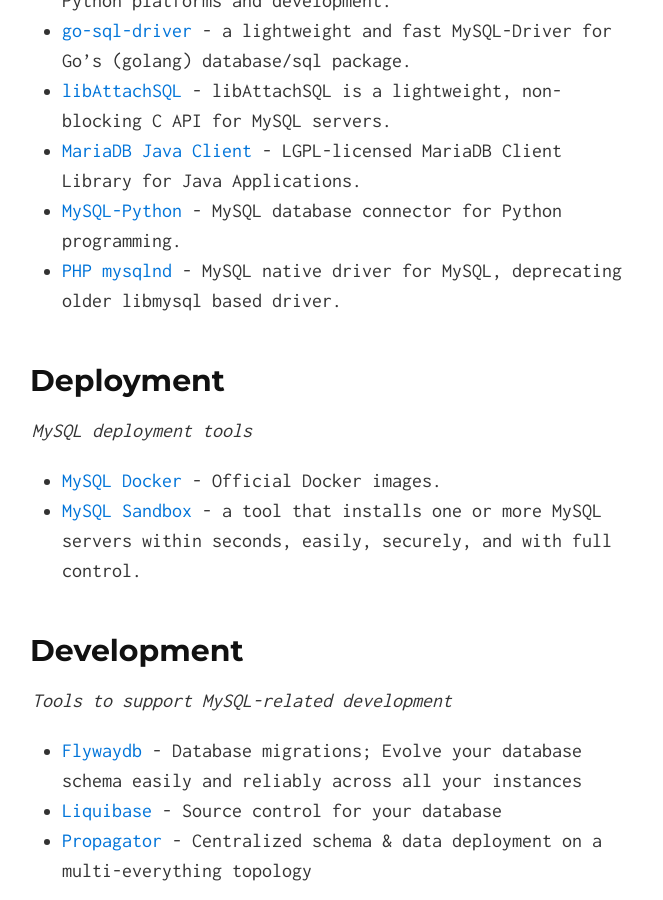
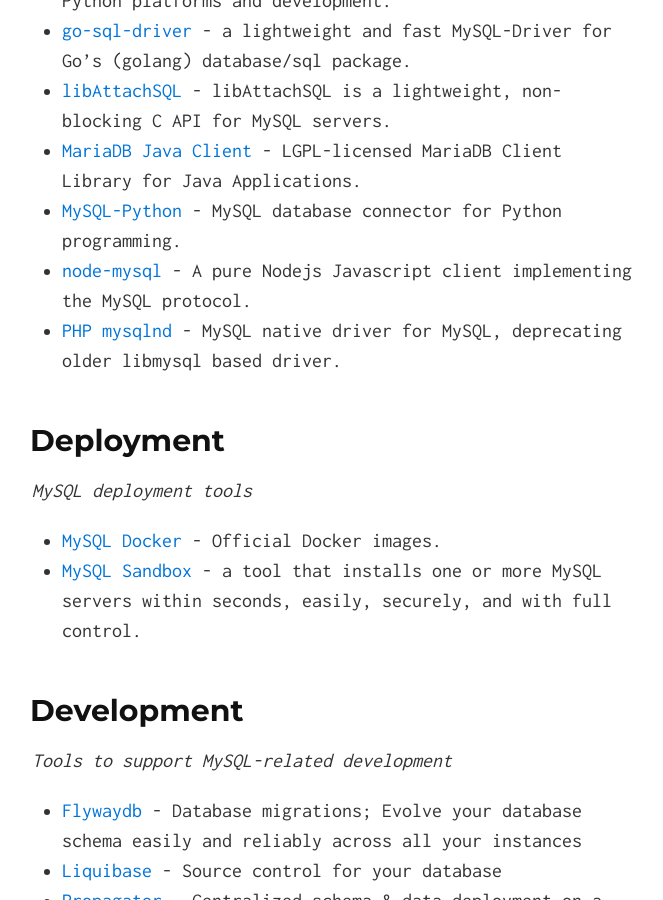
Before and after one commit to shlomi-noach/awesome-mysql, a Jekyll site: the page built from index.md, in a window 1280 px wide and 900 px high, scrolled down 2814 px. Shown: the whole window, without its empty margins (308-971 px from the left). Built offline with Jekyll 4.4.1, drawn with Linux system fonts in a browser that asks for light colours.

Commit message:
Add node-mysql

```diff
--- a/index.md
+++ b/index.md
@@ -79,6 +79,7 @@
 - [libAttachSQL](http://libattachsql.org) - libAttachSQL is a lightweight, non-blocking C API for MySQL servers.
 - [MariaDB Java Client](https://mariadb.com/kb/en/mariadb/mariadb-connector-j/) - LGPL-licensed MariaDB Client Library for Java Applications.
 - [MySQL-Python](http://sourceforge.net/projects/mysql-python/) - MySQL database connector for Python programming.
+- [node-mysql](https://github.com/felixge/node-mysql) - A pure Nodejs Javascript client implementing the MySQL protocol.
 - [PHP mysqlnd](https://dev.mysql.com/downloads/connector/php-mysqlnd/) - MySQL native driver for MySQL, deprecating older libmysql based driver.
 
 
```
